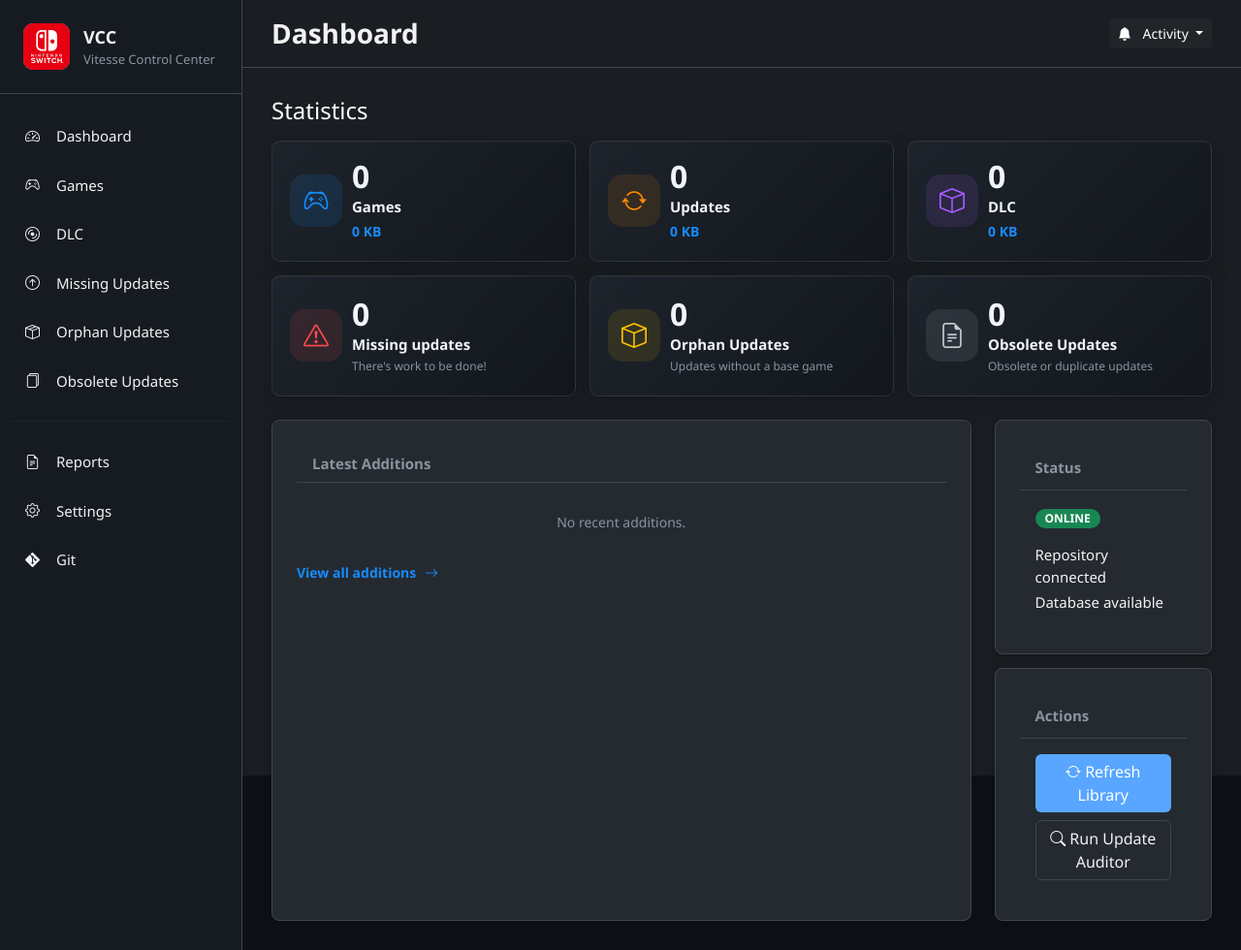
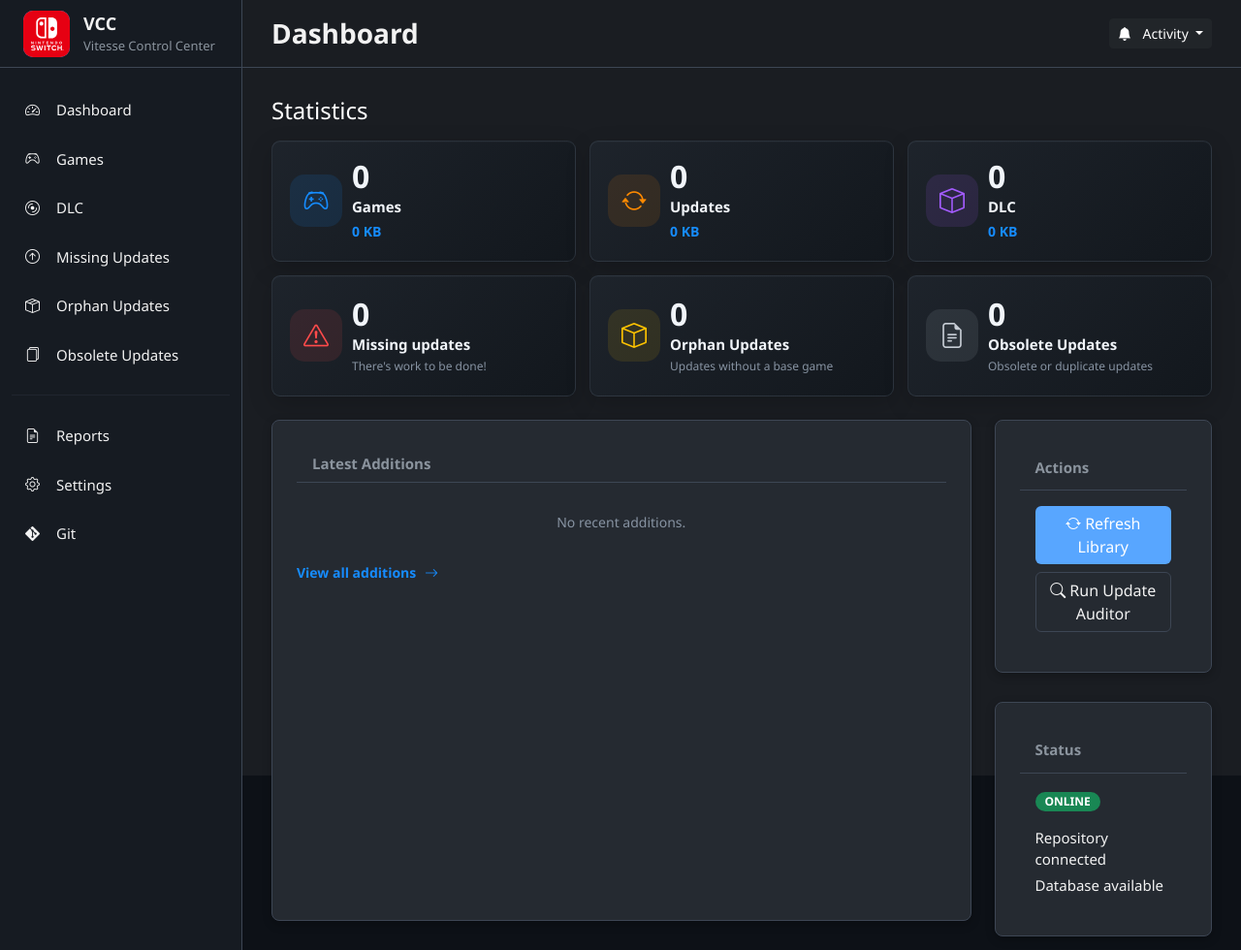
Before and after one commit to GregNL76/vitesse-control-center, a Flask app: page / in a window 1280 px wide. Shown: the whole page at 97% size. Run offline with Flask 3, Linux system fonts and the light colour scheme; data comes from the database, SQL or seed files in the repository; data that the repository does not hold is empty.

Commit message:
Improve dashboard layout and add DLC support

```diff
--- a/src/vcc/services/game_service.py
+++ b/src/vcc/services/game_service.py
@@ -131,7 +131,10 @@ class GameService:
                         f"https://nswgf.com/?s={game.name}",
 
                     "search2":
-                        f"https://romslab.com/?s={game.name}&post_type=post"
+                        f"https://romslab.com/?s={game.name}&post_type=post",
+
+                    "search3":
+                        f"https://eggnsemulator.com/?s={game.name}"
                 }
 
             })
--- a/src/web/static/css/style.css
+++ b/src/web/static/css/style.css
@@ -77,13 +77,15 @@ a {
 
 .sidebar-header {
 
+    height: 70px;
+
     display: flex;
 
     align-items: center;
 
     gap: 14px;
 
-    padding: 24px;
+    padding: 0 24px;
 
     border-bottom: 1px solid var(--border);
 
@@ -439,16 +441,17 @@ a {
 }
 
 .stats-card {
+    display: flex;
+}
 
-    display: flex;
-
+.col-lg-3 .status-card {
+    position: relative;
+    top: 16px;
 }
 
 .stats-card .card {
-
     width: 100%;
     margin-bottom: 0;
-
 }
 
 /* ---------- Responsive ---------- */
--- a/src/web/static/js/pages/missing_updates.js
+++ b/src/web/static/js/pages/missing_updates.js
@@ -34,7 +34,7 @@ async function loadGrid() {
             },
             {
                 headerName: "Links",
-                width: 150,
+                width: 185,
                 cellRenderer: params => {
                     const links = params.data;
 
@@ -49,6 +49,10 @@ async function loadGrid() {
 
                         <a class="btn btn-sm btn-outline-secondary" href="${links.search2_url}" target="_blank">
                             S2
+                        </a>
+
+                        <a class="btn btn-sm btn-outline-secondary" href="${links.search3_url}" target="_blank">
+                            S3
                         </a>
                     `;
                 },
--- a/src/web/templates/dashboard.html
+++ b/src/web/templates/dashboard.html
@@ -167,7 +167,6 @@ Dashboard
 
  <!-- Latest Additions -->
 <div class="col-lg-9">
-
     <div class="card h-100">
 
         <div class="card-header">
@@ -269,36 +268,10 @@ Dashboard
     <!-- Right column -->
     <div class="col-lg-3">
 
-        <!-- Status -->
-        <div class="card">
-
-            <div class="card-header">
-                Status
-            </div>
-
-            <div class="card-body">
-
-                <p>
-                    <span class="badge bg-success">
-                        ONLINE
-                    </span>
-                </p>
-
-                <p class="mb-1">
-                    Repository connected
-                </p>
-
-                <p class="mb-0">
-                    Database available
-                </p>
-
-            </div>
-
-        </div>
 
 
         <!-- Actions -->
-        <div class="card mt-3">
+        <div class="card">
 
             <div class="card-header">
                 Actions
@@ -334,6 +307,37 @@ Dashboard
             </div>
 
         </div>
+
+
+
+        <!-- Status -->
+        <div class="card status-card">
+
+            <div class="card-header">
+                Status
+            </div>
+
+            <div class="card-body">
+
+                <p>
+                    <span class="badge bg-success">
+                        ONLINE
+                    </span>
+                </p>
+
+                <p class="mb-1">
+                    Repository connected
+                </p>
+
+                <p class="mb-0">
+                    Database available
+                </p>
+
+            </div>
+
+        </div>
+
+
 
     </div>
 
```
Also changed, not shown: src/web/static/js/pages/games.js (+8 -1 lines).
